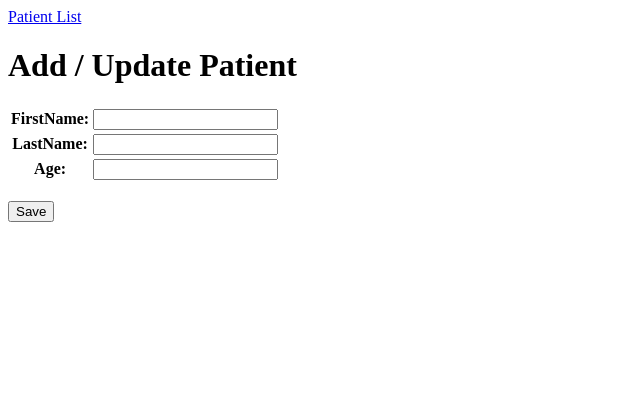
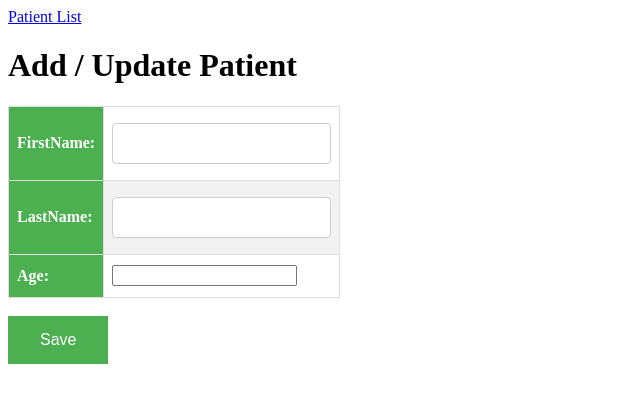
Before and after one commit to CloudFoundry276/clinicals, a Django app: page /create/ in a window 1280 px wide. Shown: the top 403 px of the page, without its empty margins (0-640 px from the left). Run offline with Django 4.2, Linux system fonts and the light colour scheme.

Commit message:
applying styles to the project

```diff
--- a/clinicals/settings.py
+++ b/clinicals/settings.py
@@ -121,6 +121,10 @@ USE_TZ = True
 
 STATIC_URL = 'static/'
 
+STATICFILES_DIR = [
+    os.path.join(BASE_DIR, 'static')
+]
+
 # Default primary key field type
 # https://docs.djangoproject.com/en/4.0/ref/settings/#default-auto-field
 
--- /dev/null
+++ b/static/css/clinicals.css
@@ -0,0 +1,57 @@
+table, th, td {
+  border: 0px solid black;
+  border-collapse: collapse;
+}
+
+td,th {
+  border: 1px solid #ddd;
+  padding: 8px;
+}
+
+tr:nth-child(even){background-color: #f2f2f2;}
+
+tr:hover {background-color: #ddd;}
+
+th{
+  padding-top: 12px;
+  padding-bottom: 12px;
+  text-align: left;
+  background-color: #4CAF50;
+  color: white;
+}
+
+input[type=text], select {
+  width: 100%;
+  padding: 12px 20px;
+  margin: 8px 0;
+  display: inline-block;
+  border: 1px solid #ccc;
+  border-radius: 4px;
+  box-sizing: border-box;
+}
+
+button {
+  background-color: #4CAF50; /* Green */
+  border: none;
+  color: white;
+  padding: 15px 32px;
+  text-align: center;
+  text-decoration: none;
+  display: inline-block;
+  font-size: 16px;
+}
+
+dropdown {
+  position: relative;
+  display: inline-block;
+}
+
+dropdown-content {
+  display: none;
+  position: absolute;
+  background-color: #f9f9f9;
+  min-width: 160px;
+  box-shadow: 0px 8px 16px 0px rgba(0,0,0,0.2);
+  padding: 12px 16px;
+  z-index: 1;
+}
--- a/templates/clinicalsApp/clinicaldata_form.html
+++ b/templates/clinicalsApp/clinicaldata_form.html
@@ -1,8 +1,10 @@
 <!DOCTYPE html>
+{% load static %}
 <html lang="en">
 <head>
     <meta charset="UTF-8">
     <title>Add Clinical Data</title>
+    <link rel="stylesheet" href="{% static 'css/clinicals.css' %}">
 </head>
 <body>
     <a href="/">Patient List</a>
--- a/templates/clinicalsApp/generateReport.html
+++ b/templates/clinicalsApp/generateReport.html
@@ -1,8 +1,10 @@
 <!DOCTYPE html>
+{% load static %}
 <html lang="en">
 <head>
     <meta charset="UTF-8">
     <title>Clinical Data Report</title>
+    <link rel="stylesheet" href="{% static 'css/clinicals.css' %}">
 </head>
 <body>
     <a href="/">Patient List</a>
--- a/templates/clinicalsApp/patient_confirm_delete.html
+++ b/templates/clinicalsApp/patient_confirm_delete.html
@@ -1,8 +1,10 @@
 <!DOCTYPE html>
+{% load static %}
 <html lang="en">
 <head>
     <meta charset="UTF-8">
-    <title>Title</title>
+    <title>Patient Delete Confirmation</title>
+    <link rel="stylesheet" href="{% static 'css/clinicals.css' %}">
 </head>
 <body>
     <h2>Are you sure! You want to delete patient {{patient.firstName}}?</h2>
--- a/templates/clinicalsApp/patient_form.html
+++ b/templates/clinicalsApp/patient_form.html
@@ -1,8 +1,10 @@
 <!DOCTYPE html>
+{% load static %}
 <html lang="en">
 <head>
     <meta charset="UTF-8">
     <title>Add / Update Patient</title>
+    <link rel="stylesheet" href="{% static 'css/clinicals.css' %}">
 </head>
 <body>
     <a href="/">Patient List</a>
--- a/templates/clinicalsApp/patient_list.html
+++ b/templates/clinicalsApp/patient_list.html
@@ -1,8 +1,10 @@
 <!DOCTYPE html>
+{% load static %}
 <html lang="en">
 <head>
     <meta charset="UTF-8">
     <title>Patient List</title>
+    <link rel="stylesheet" href="{% static 'css/clinicals.css' %}">
 </head>
 <body>
     <a href="/create">Add Patient</a>
```
